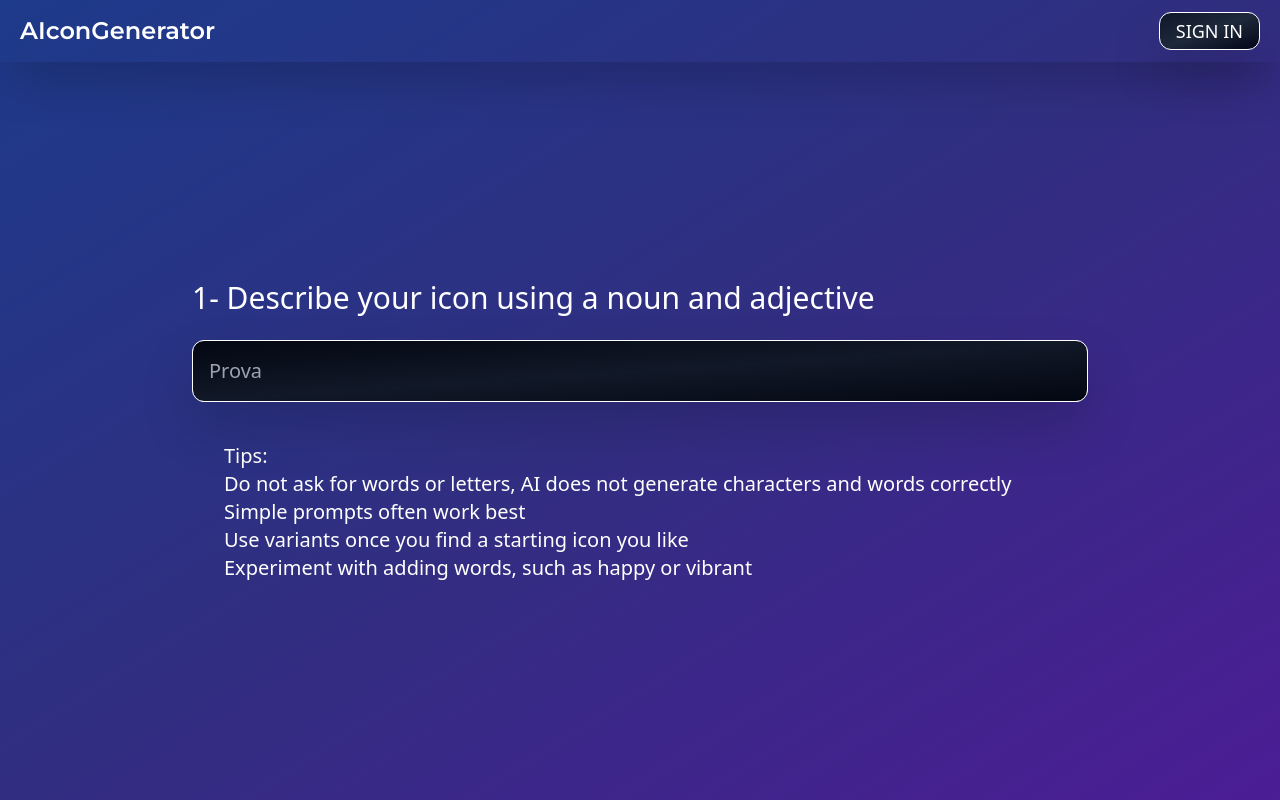
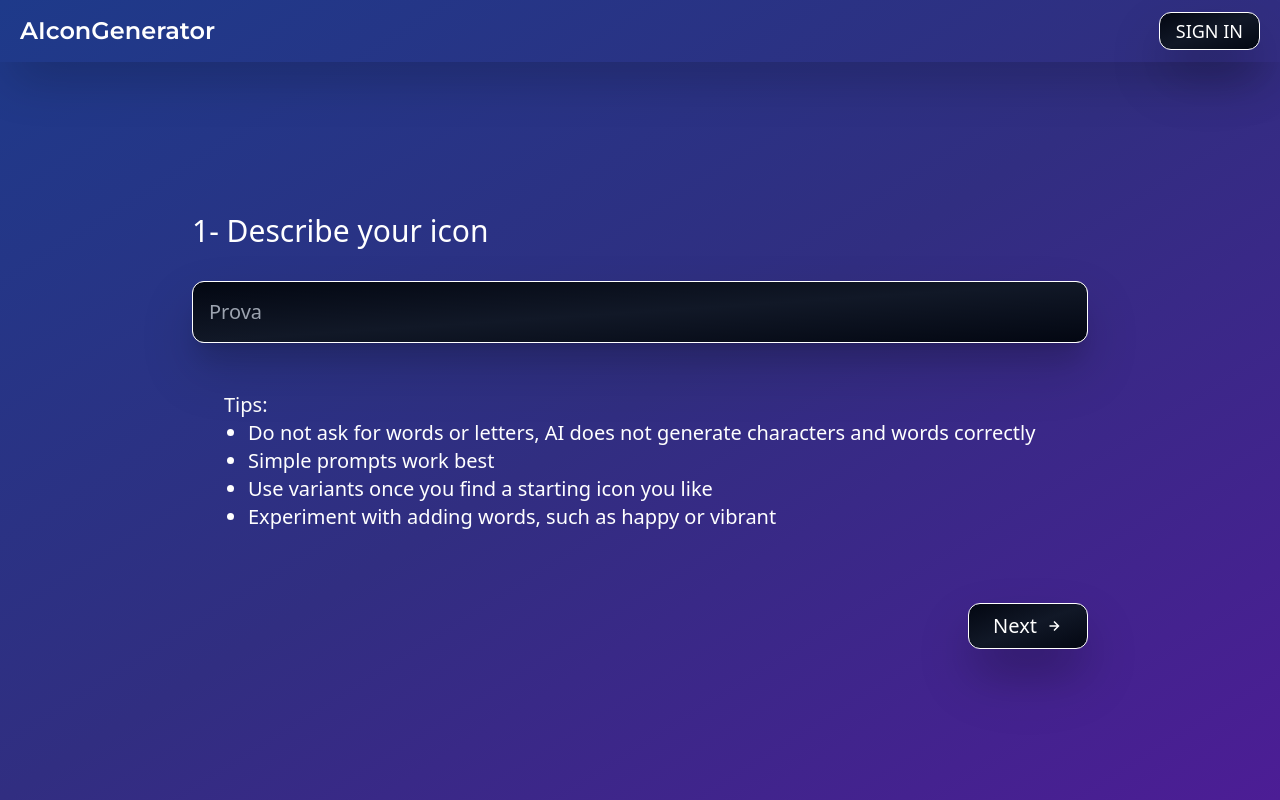
Before and after one commit to morhaaa/ai-icon-generator, a Next.js app: page /generator in a window 1280 px wide. Built offline with nearby package versions, Linux system fonts and the light colour scheme.

Commit message:
Create step!

```diff
--- a/package.json
+++ b/package.json
@@ -19,6 +19,7 @@
     "postcss": "8.4.29",
     "react": "18.2.0",
     "react-dom": "18.2.0",
+    "react-icons": "^4.11.0",
     "tailwindcss": "3.3.3",
     "typescript": "5.2.2"
   }
--- a/src/app/generator/page.tsx
+++ b/src/app/generator/page.tsx
@@ -1,25 +1,16 @@
-import InputGenerator from "@/components/ui/input";
+"use client";
+
+import Step1 from "@/components/sterp1";
+import { useState } from "react";
+
+type Step = 1 | 2 | 3;
 
 const Generator: React.FC = () => {
+  const [step, setStep] = useState<Step>(1);
   return (
-    <div className="h-full w-full flex items-center justify-center">
-      <div className="w-[80%] md:w-[70%] flex flex-col gap-6 justify-center">
-        <h2 className="text-white font-medium text-2xl md:text-2xl lg:text-3xl">
-          1- Describe your icon using a noun and adjective
-        </h2>
-        <InputGenerator />
-        <div className="flex flex-col text-xl  text-white pl-8 pt-4">
-          <span>Tips:</span>
-          <ul>
-            <li>
-              Do not ask for words or letters, AI does not generate characters
-              and words correctly
-            </li>
-            <li>Simple prompts often work best</li>
-            <li>Use variants once you find a starting icon you like</li>
-            <li>Experiment with adding words, such as happy or vibrant</li>
-          </ul>
-        </div>
+    <div className="h-full w-full flex flex-col gap-10 items-center justify-center">
+      <div className="w-[80%] md:w-[70%]">
+        <Step1 />
       </div>
     </div>
   );
--- a/src/components/Navbar.tsx
+++ b/src/components/Navbar.tsx
@@ -1,4 +1,4 @@
-import LandingButton from "@/components/ui/landing-button";
+import Button from "@/components/ui/button";
 import { Montserrat } from "next/font/google";
 
 const monserrat = Montserrat({ subsets: ["latin"] });
@@ -9,9 +9,9 @@ const Navbar: React.FC = () => {
       <div className={monserrat.className}>
         <p className="font-semibold text-white text-2xl">AIconGenerator</p>
       </div>
-      <LandingButton>
+      <Button>
         <p>SIGN IN</p>
-      </LandingButton>
+      </Button>
     </nav>
   );
 };
--- a/src/components/landing-hero.tsx
+++ b/src/components/landing-hero.tsx
@@ -1,4 +1,4 @@
-import LandingButton from "./ui/landing-button";
+import Button from "./ui/button";
 
 export default function LandingHero() {
   return (
@@ -17,7 +17,7 @@ export default function LandingHero() {
               className="w-full text-sm md:text-base lg:text-xl text-black outline-none bg-transparent font-medium"
               placeholder="provvaaaaa"
             />
-            <LandingButton>Start Generation</LandingButton>
+            <Button>Start Generation</Button>
           </div>
         </div>
       </div>
--- /dev/null
+++ b/src/components/step2.tsx
@@ -0,0 +1,5 @@
+const Step2: React.FC = () => {
+  return <div>ciao</div>;
+};
+
+export default Step2;
--- /dev/null
+++ b/src/components/sterp1.tsx
@@ -0,0 +1,36 @@
+import InputGenerator from "@/components/ui/input";
+import Button from "@/components/ui/button";
+import { BiRightArrowAlt } from "react-icons/bi";
+
+const Step1: React.FC = () => {
+  return (
+    <div className="w-full flex flex-col gap-8 justify-center">
+      <h2 className="text-white font-medium text-2xl md:text-2xl lg:text-3xl">
+        1- Describe your icon
+      </h2>
+      <InputGenerator />
+      <div className="flex flex-col text-xl  text-white pl-8 pt-4">
+        <span className="font-medium text-xl">Tips:</span>
+        <ul className="list-disc pl-6">
+          <li>
+            Do not ask for words or letters, AI does not generate characters and
+            words correctly
+          </li>
+          <li>Simple prompts work best</li>
+          <li>Use variants once you find a starting icon you like</li>
+          <li>Experiment with adding words, such as happy or vibrant</li>
+        </ul>
+      </div>
+      <div className="w-full flex justify-end pt-10">
+        <Button>
+          <div className="flex items-center justify-center gap-2 px-2 py-1">
+            <p className="text-xl">Next</p>
+            <BiRightArrowAlt />
+          </div>
+        </Button>
+      </div>
+    </div>
+  );
+};
+
+export default Step1;
--- /dev/null
+++ b/src/components/ui/button.tsx
@@ -0,0 +1,15 @@
+import { ReactNode } from "react";
+
+interface Props {
+  children: ReactNode;
+}
+
+const Button: React.FC<Props> = ({ children }) => {
+  return (
+    <button className="text-white font-medium text-sm lg:text-lg py-1 px-4  bg-gradient-to-br from-gray-950 via-gray-900 to-gray-950 border border-white rounded-xl whitespace-nowrap drop-shadow-2xl shadow-2xl">
+      {children}
+    </button>
+  );
+};
+
+export default Button;
--- a/src/components/ui/input.tsx
+++ b/src/components/ui/input.tsx
@@ -1,6 +1,6 @@
 const InputGenerator: React.FC = () => {
   return (
-    <div className="w-full bg-white py-2 md:py-4 rounded-xl bg-gradient-to-br from-gray-950 via-gray-900 to-gray-950 border border-white px-4 drop-shadow-2xl">
+    <div className="w-full bg-white py-2 md:py-4 rounded-xl bg-gradient-to-br from-gray-950 via-gray-900 to-gray-950 border border-white px-4 drop-shadow-2xl shadow-xl">
       <input
         className="bg-transparent outline-none text-base md:text-xl text-white w-full"
         placeholder="Prova"
--- a/src/components/ui/landing-button.tsx
+++ /dev/null
@@ -1,15 +0,0 @@
-import { ReactNode } from "react";
-
-interface Props {
-  children: ReactNode;
-}
-
-const LandingButton: React.FC<Props> = ({ children }) => {
-  return (
-    <button className="text-white font-medium text-sm lg:text-lg py-1 px-4 bg-gradient-to-br from-slate-900 via-slate-800 to-slate-950 border border-white rounded-xl whitespace-nowrap drop-shadow-2xl">
-      {children}
-    </button>
-  );
-};
-
-export default LandingButton;
```
Also changed, not shown: 1 other file (tests, documents, lock files or other folders).
